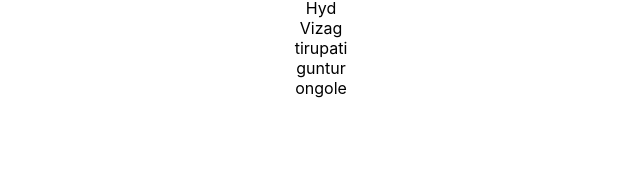
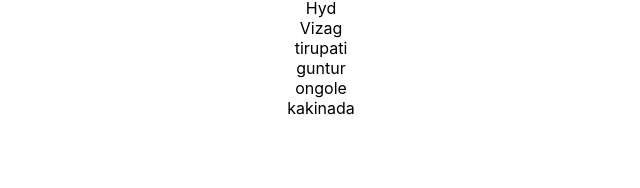
Before and after one commit to kondarao-l/javaScript-13579, a React (Create React App) app: page / in a window 1280 px wide. Shown: the part 106-294 px from the top of the page, without its empty margins (319-959 px from the left). Built offline with nearby package versions, Linux system fonts and the light colour scheme.

Commit message:
addnewcity

```diff
--- a/src/App.js
+++ b/src/App.js
@@ -23,7 +23,13 @@ const cities = [
   {
     id: 5,
     name:'ongole'
-  }
+  },
+  {
+    id: 6,
+    name:'kakinada'
+  },
+
+
 ]
 function App() {
 
```
